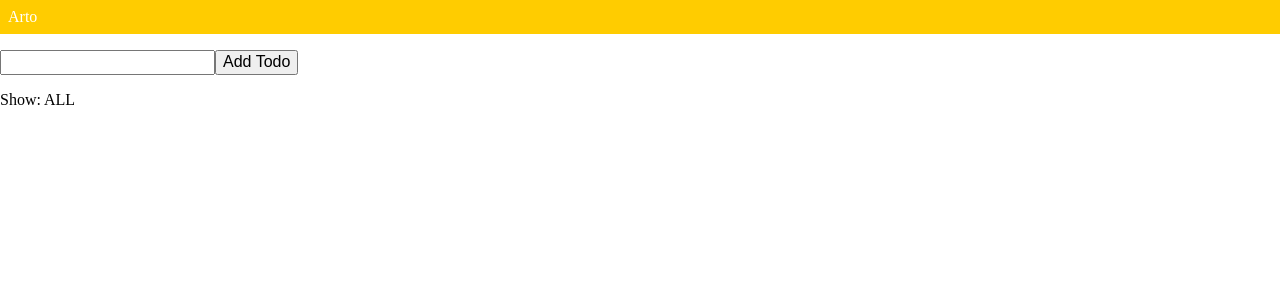
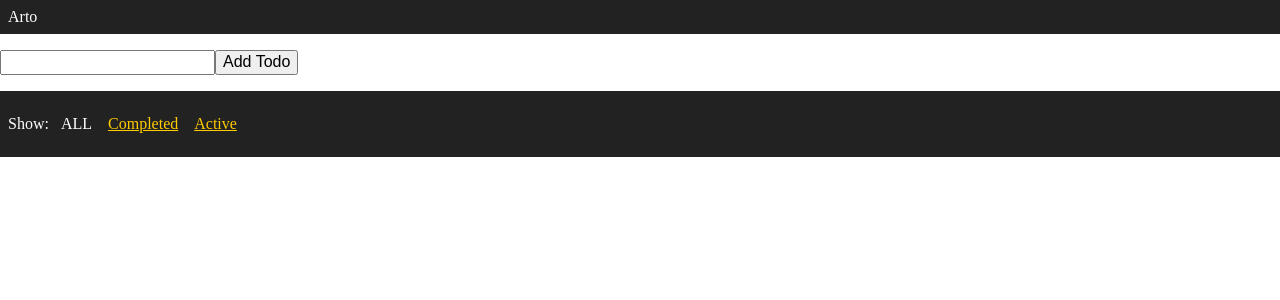
Before and after one commit to r21nomi/shaderarts-web, a React app in the folder client/: page / in a window 1280 px wide. Shown: the top 300 px of the page. Built offline with nearby package versions, Linux system fonts and the light colour scheme.

Commit message:
Add more filter buttons

```diff
--- a/client/src/components/Footer.js
+++ b/client/src/components/Footer.js
@@ -1,14 +1,21 @@
 import React from 'react'
 import FilterLink from '../containers/FilterLink'
+import styles from '../styles/footer.css'
 
 const Footer = () => (
-    <footer>
+    <footer className={styles.footer}>
         <p>
             Show:
             {" "}
             <FilterLink filter="SHOW_ALL">
                 ALL
             </FilterLink>
+            <FilterLink filter="SHOW_COMPLETED">
+                Completed
+            </FilterLink>
+            <FilterLink filter="SHOW_ACTIVE">
+                Active
+            </FilterLink>
         </p>
     </footer>
 )
--- a/client/src/components/Link.js
+++ b/client/src/components/Link.js
@@ -1,13 +1,15 @@
 import React from 'react'
 import PropTypes from 'prop-types'
+import styles from '../styles/link.css'
 
-const Link = ({ active, children, onClick }) => {
+const Link = ({ active, onClick, children }) => {
     if (active) {
-        return <span>{children}</span>
+        return <span className={styles.link_selected}>{children}</span>
     }
 
     return (
-        <a href="#"
+        <a className={styles.link}
+            href="#"
             onClick={e => {
                 e.preventDefault()
                 onClick()
--- /dev/null
+++ b/client/src/styles/footer.css
@@ -0,0 +1,5 @@
+.footer {
+    background-color: #222;
+    color: #fff;
+    padding: 8px;
+}
--- a/client/src/styles/header.css
+++ b/client/src/styles/header.css
@@ -1,5 +1,5 @@
 .header {
-    background-color: #ffcc00;
+    background-color: #222;
     padding: 8px;
     margin-bottom: 16px;
 }
--- /dev/null
+++ b/client/src/styles/link.css
@@ -0,0 +1,8 @@
+.link {
+    color: #ffcc00;
+    padding: 8px;
+}
+.link_selected {
+    color: #fff;
+    padding: 8px;
+}
```
